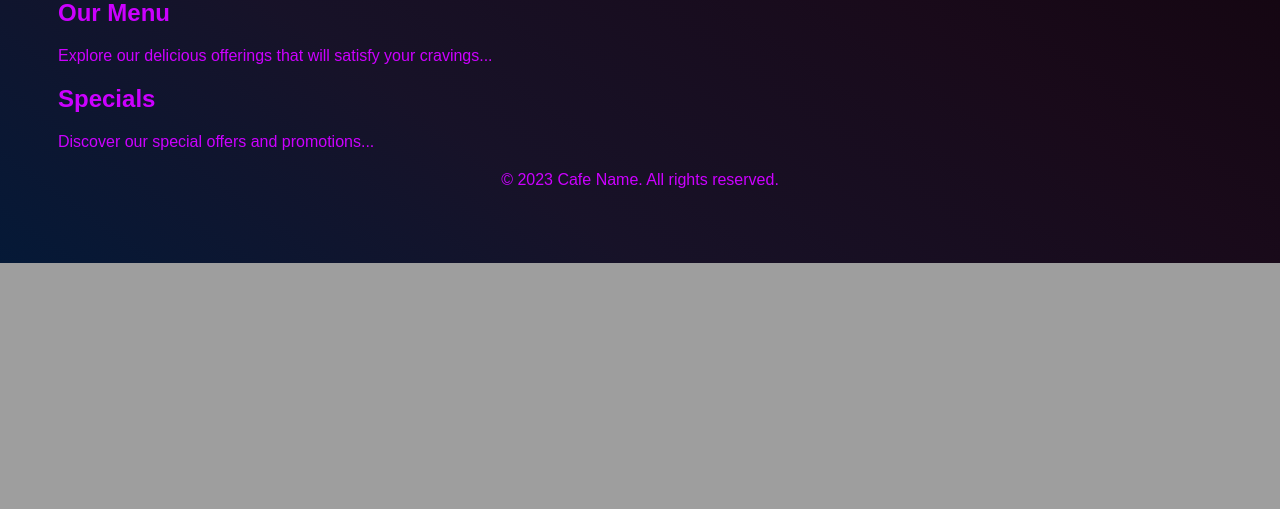
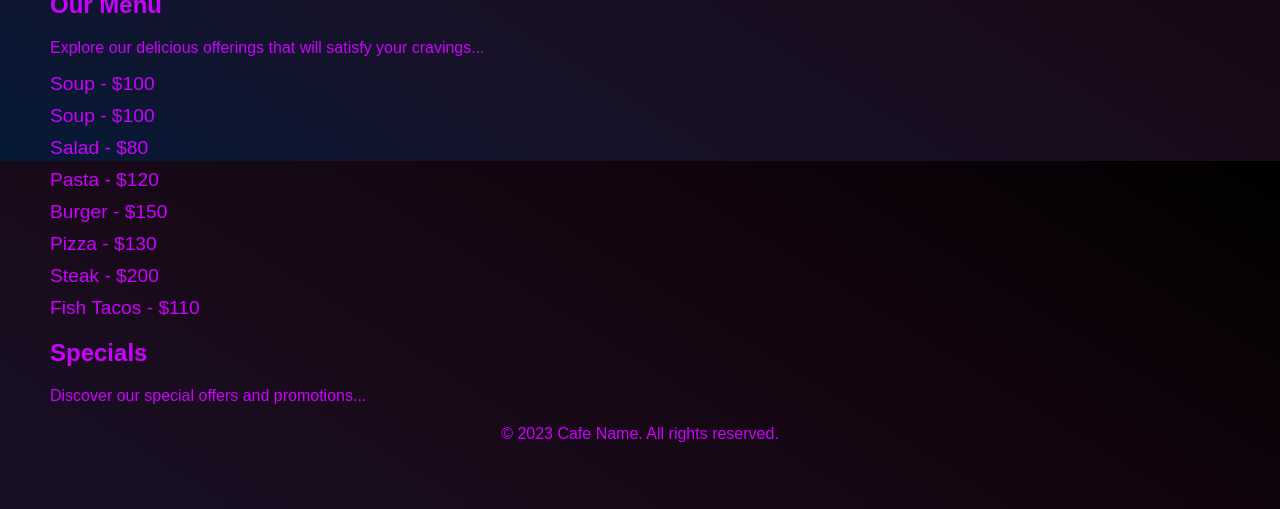
Before and after one commit to linkuello/JEBE, a Django app: page /cafe/new.html/ in a window 1280 px wide. Shown: the part 639-1148 px from the top of the page. Before the commit the page ends 902 px from the top, so only its background shows below. Run offline with Django 4.2, Linux system fonts and the light colour scheme.

Commit message:
add menu

```diff
--- a/cafe/templates/cafe/new.html
+++ b/cafe/templates/cafe/new.html
@@ -13,7 +13,10 @@
             font-family: 'Arial', sans-serif;
             text-align: center;
             padding: 50px;
+            background-attachment: fixed;
+             margin: 0;
         }
+
 
         /* Header Styles */
         header {
@@ -60,6 +63,11 @@
                 align-items: center;
             }
         }
+
+        .menu-item {
+            font-size: 1.2em;
+            margin-bottom: 10px;
+        }
     </style>
 </head>
 
@@ -70,7 +78,7 @@
 
     <nav>
         <a href="#Elzar">Elzar</a>
-        <a href="#Menu">Menu</a>
+        <a href="https://barashek.kg/">Menu</a>
         <a href="#Specials">Specials</a>
         <!-- Add more navigation links as needed -->
     </nav>
@@ -88,7 +96,14 @@
     <section id="Menu" class="content">
         <h2>Our Menu</h2>
         <p>Explore our delicious offerings that will satisfy your cravings...</p>
-        <!-- Add menu items, descriptions, and images here -->
+        <div class="menu-item">Soup - $100</div>
+        <div class="menu-item">Soup - $100</div>
+        <div class="menu-item">Salad - $80</div>
+        <div class="menu-item">Pasta - $120</div>
+        <div class="menu-item">Burger - $150</div>
+        <div class="menu-item">Pizza - $130</div>
+        <div class="menu-item">Steak - $200</div>
+        <div class="menu-item">Fish Tacos - $110</div>
     </section>
 
     <section id="Specials" class="content">
@@ -100,6 +115,7 @@
     <footer>
         <p>&copy; 2023 Cafe Name. All rights reserved.</p>
     </footer>
+
 </body>
 
 </html>
```
